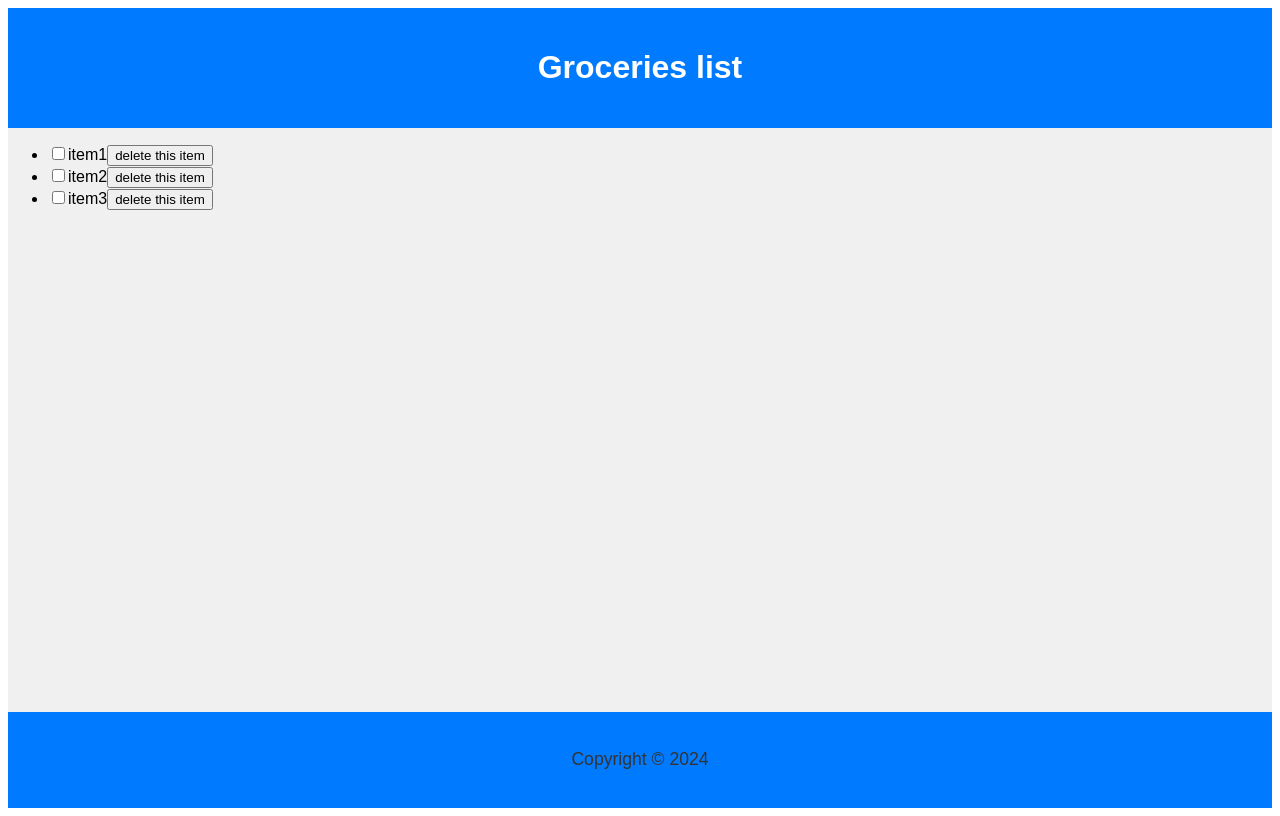
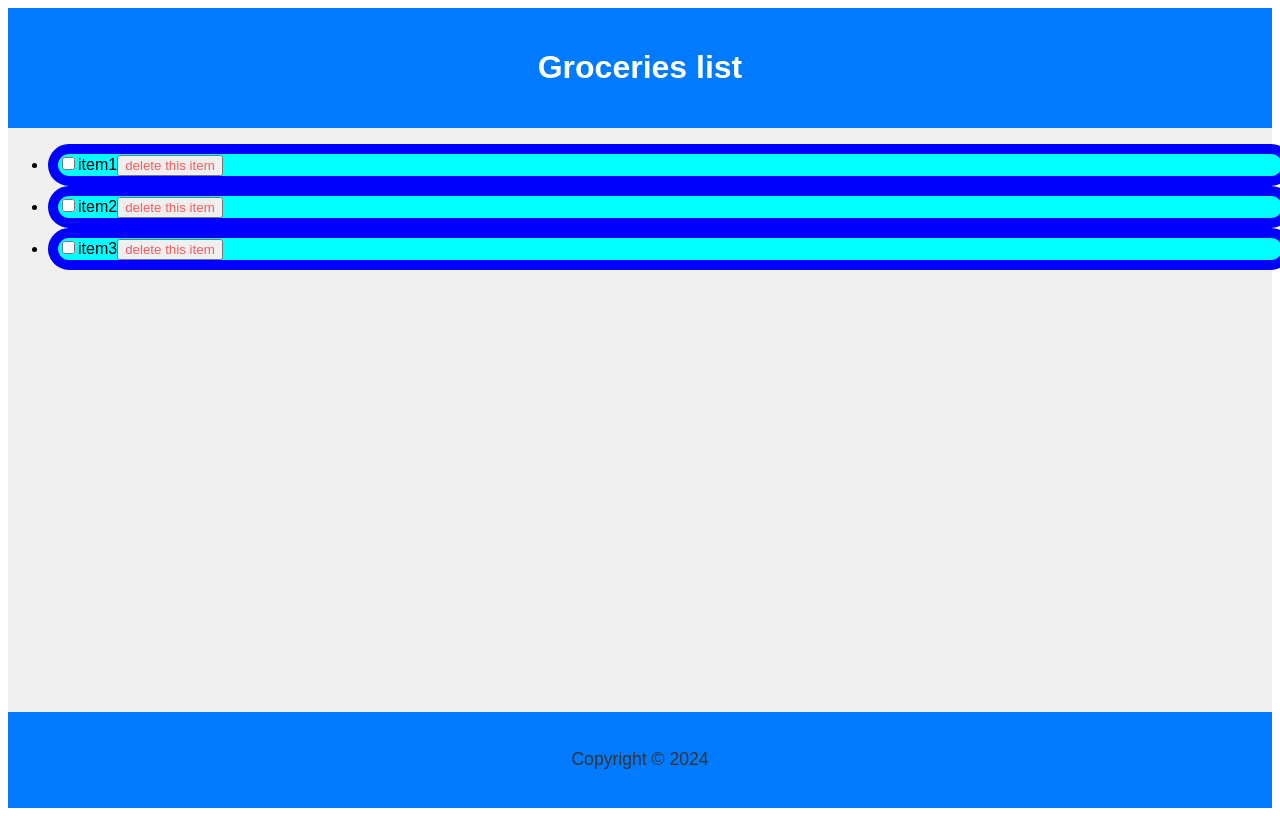
Before and after one commit to youneslam/myproject, a React (Create React App) app: page / in a window 1280 px wide. Built offline with nearby package versions, Linux system fonts and the light colour scheme.

Commit message:
Third commit

```diff
--- a/src/index.css
+++ b/src/index.css
@@ -25,3 +25,17 @@ p {
   flex-direction: column;
   min-height: 100vh;
 }
+.items{
+  display: box;
+  width: 100%;
+  border:10px solid blue;
+  border-radius: 50px;
+  background-color: aqua;
+}
+.items button{
+  color: rgba(255, 0, 0, 0.623);
+  cursor: pointer;
+}
+.items button.hover{
+  color: beige;
+}
```
